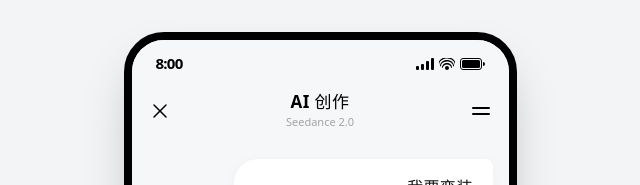
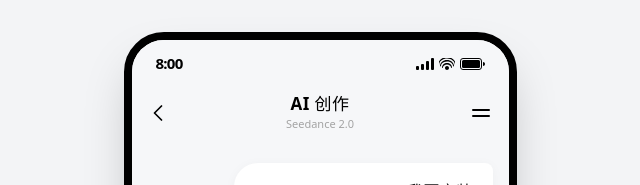
Before and after one commit to CherCheungforart/0402-skill-demo, a React (Vite) app: page / in a window 1280 px wide. Shown: the top 185 px of the page, without its empty margins (320-960 px from the left). Built offline with nearby package versions, Linux system fonts and the light colour scheme.

Commit message:
feat: replace close button with functional back button to reset demo

```diff
--- a/src/pages/Home.tsx
+++ b/src/pages/Home.tsx
@@ -1,5 +1,5 @@
 import React, { useState, useEffect, useRef } from 'react';
-import { X, Plus } from 'lucide-react';
+import { X, Plus, ChevronLeft } from 'lucide-react';
 
 export default function Home() {
   const [inputText, setInputText] = useState('');
@@ -113,6 +113,16 @@ export default function Home() {
     }
   };
 
+  const handleBackClick = (e: React.MouseEvent) => {
+    e.stopPropagation();
+    // Reset all states to restart the demo
+    setStep(1);
+    setInnerStep('function');
+    setSelectedFunction(null);
+    setSelectedStyle(null);
+    setLongTextSection(0);
+  };
+
   return (
     <div className="min-h-screen bg-gray-100 flex items-center justify-center py-8 font-sans">
       {/* iOS Container: 393x852 */}
@@ -147,10 +157,13 @@ export default function Home() {
 
         {/* Header */}
         <div className="flex items-center justify-between px-4 pb-3 pt-1 shrink-0 bg-[#F6F7F9] z-20 relative">
-          <button className="p-2 -ml-2 text-black active:opacity-70 transition-opacity">
-            <X size={24} strokeWidth={1.5} />
+          <button
+            className="flex items-center p-2 -ml-2 text-black active:opacity-70 transition-opacity"
+            onClick={handleBackClick}
+          >
+            <ChevronLeft size={28} strokeWidth={1.5} className="-ml-1" />
           </button>
-          <div className="flex flex-col items-center justify-center">
+          <div className="flex flex-col items-center justify-center absolute left-1/2 transform -translate-x-1/2 pointer-events-none">
             <h1 className="text-[17px] font-bold text-black leading-tight tracking-wide">AI 创作</h1>
             <span className="text-[11px] text-[#A3A3A3] font-medium mt-0.5">Seedance 2.0</span>
           </div>
```
